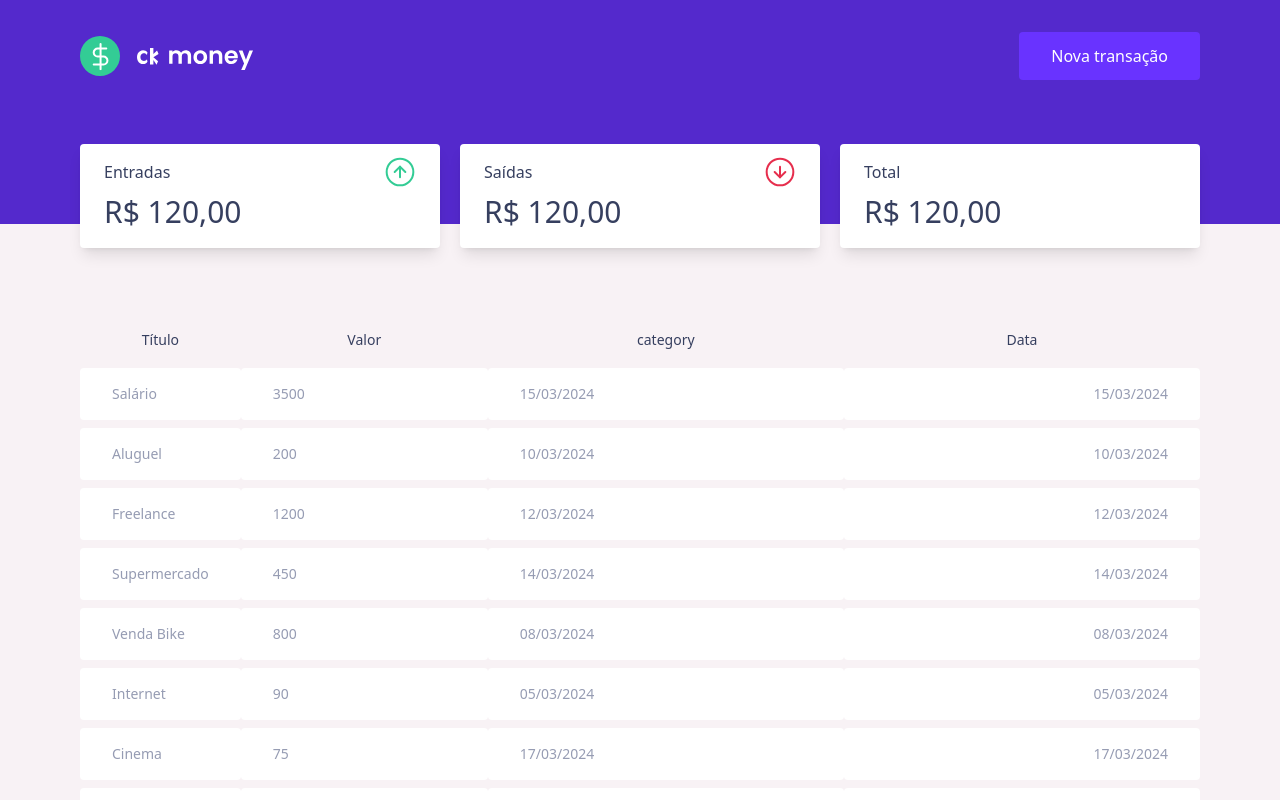
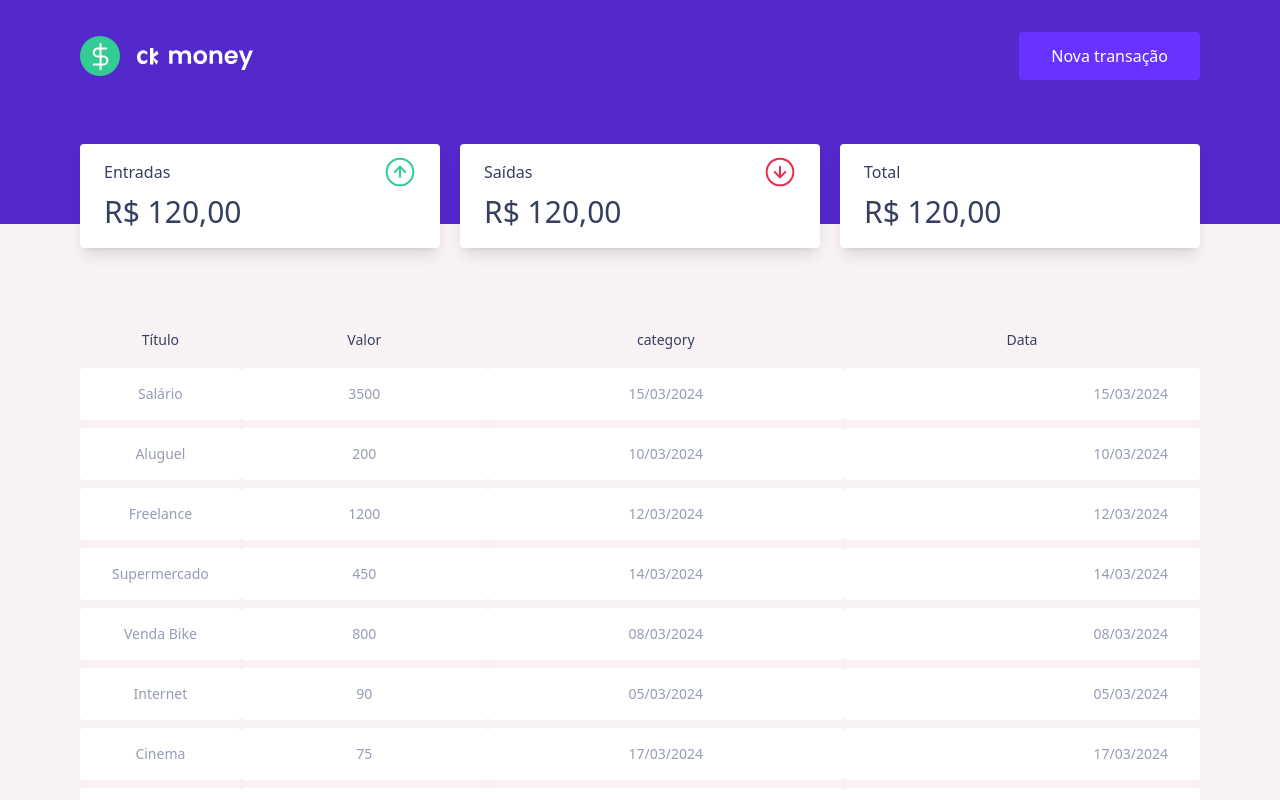
Before and after one commit to LuanCKRG/ckmoney, a React (Vite) app: page / in a window 1280 px wide. Shown: the top 800 px of the page. Built offline with nearby package versions, Linux system fonts and the light colour scheme.

Commit message:
style(table): center align text in table cells for improved readability

```diff
--- a/src/components/ui/table.tsx
+++ b/src/components/ui/table.tsx
@@ -50,7 +50,7 @@ const TableCell = ({ className, ...props }: React.ComponentProps<"td">) => {
 		<td
 			data-slot="table-cell"
 			className={cn(
-				"bg-shape text-body py-4 px-8 rounded-sm align-middle whitespace-nowrap [&:has([role=checkbox])]:pr-0 [&>[role=checkbox]]:translate-y-[2px]",
+				"bg-shape text-body py-4 px-8 rounded-sm text-center align-middle whitespace-nowrap [&:has([role=checkbox])]:pr-0 [&>[role=checkbox]]:translate-y-[2px]",
 				className
 			)}
 			{...props}
```
